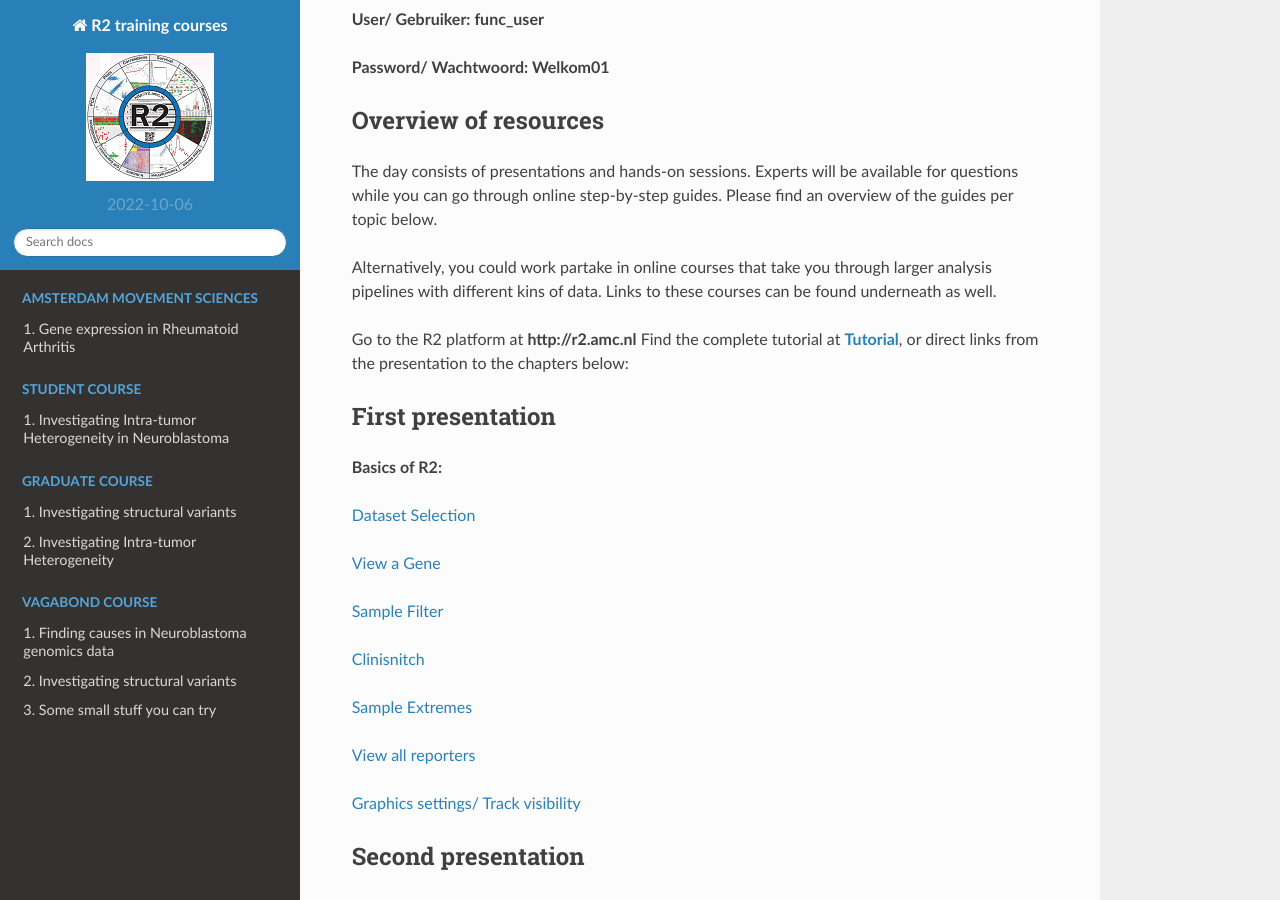
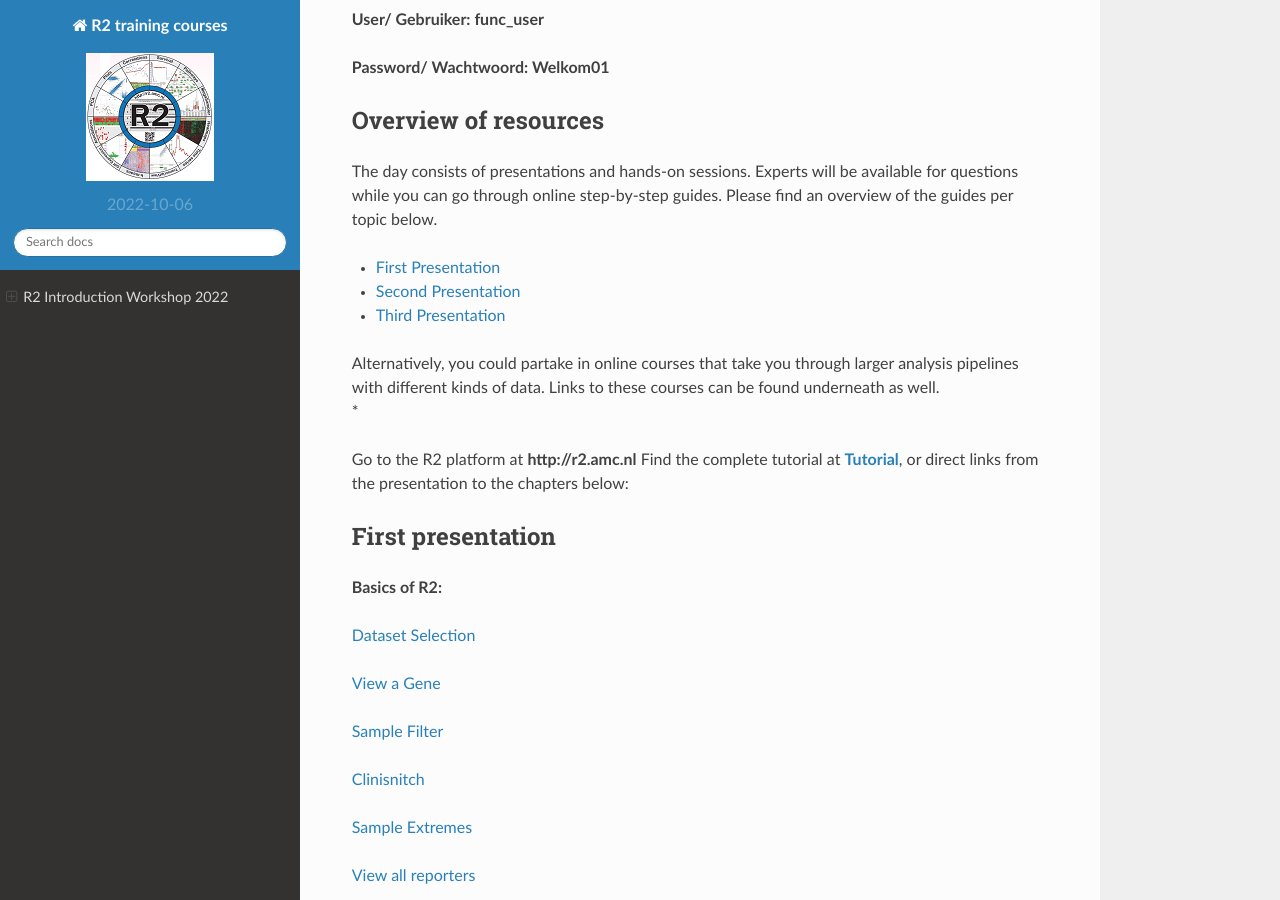
Before and after one commit to antronerds/r2-training-courses, a Sphinx documentation site: the page built from docs/R2IntroductionWorkshop.md, in a window 1280 px wide and 900 px high, scrolled down 922 px. Built offline with Sphinx 7.4.7 and the Read the Docs theme 2.0.0, drawn with Linux system fonts in a browser that asks for light colours; pages that are not in the unit, such as notebooks, are missing from menus; some of the changed text lies outside the part shown.

```diff
--- a/docs/R2IntroductionWorkshop.md
+++ b/docs/R2IntroductionWorkshop.md
@@ -27,7 +27,13 @@ Overview of resources
 The day consists of presentations and hands-on sessions. Experts will be available for questions while you can go through online step-by-step guides.
 Please find an overview of the guides per topic below.
 
-Alternatively, you could work partake in online courses that take you through larger analysis pipelines with different kins of data. Links to these courses can be found underneath as well.
+* [First Presentation](https://r2-training-courses.readthedocs.io/en/latest/R2IntroductionWorkshop.html#first-presentation)
+* [Second Presentation](https://r2-training-courses.readthedocs.io/en/latest/R2IntroductionWorkshop.html#second-presentation)
+* [Third Presentation](https://r2-training-courses.readthedocs.io/en/latest/R2IntroductionWorkshop.html#third-presentation)
+
+
+Alternatively, you could partake in online courses that take you through larger analysis pipelines with different kinds of data. Links to these courses can be found underneath as well.
+*
 
 Go to the R2 platform at **http://r2.amc.nl**
 Find the complete tutorial at [**Tutorial**](https://r2-tutorials.readthedocs.io/en/latest), or direct links from the presentation to the chapters below:
@@ -145,7 +151,7 @@ Second presentation
 
 
 
-Presentation 3
+Third presentation
 ---
 
 **Integrative Analysis**
```
Also changed, not shown: docs/index.rst (+30 -0 lines).
